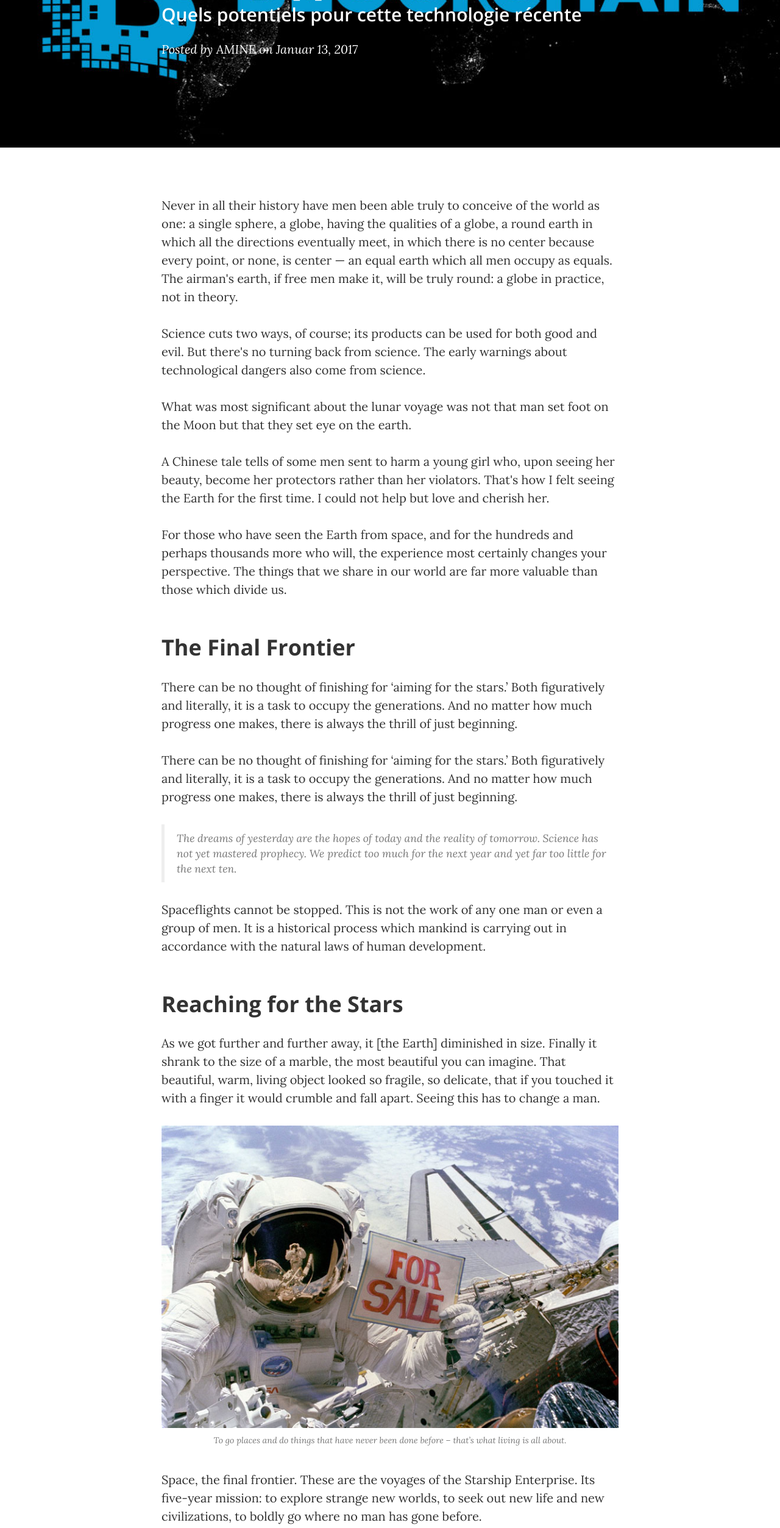
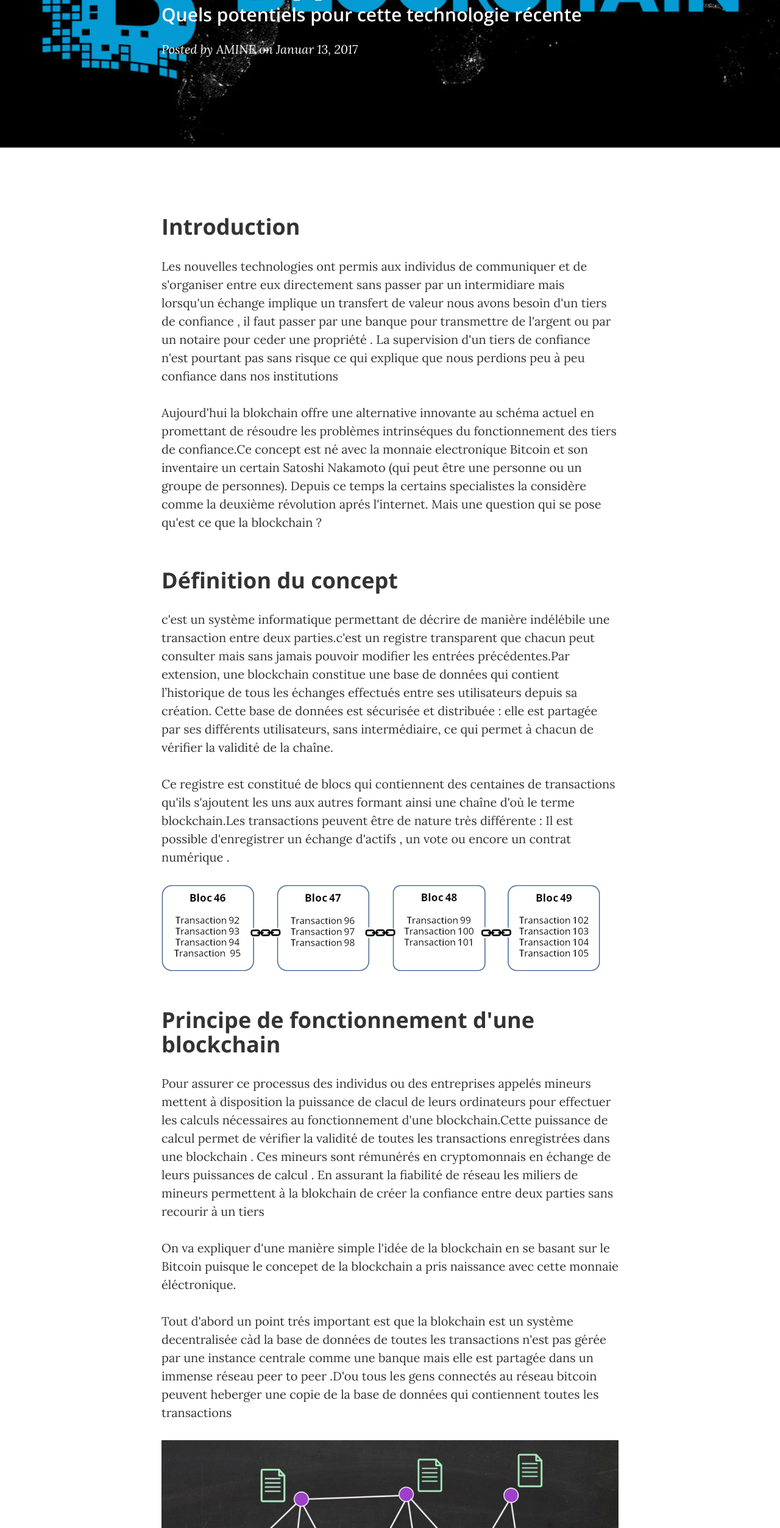
Before and after one commit to mohamedamine92/mohamedamine92.github.io, a website: page post.html in a window 1280 px wide. Shown: the part 294-2800 px from the top of the page at 61% size. Drawn offline with nearby package versions, Linux system fonts and the light colour scheme.

Commit message:
Initial commit

```diff
--- a/post.html
+++ b/post.html
@@ -42,7 +42,7 @@
                     <span class="sr-only">Toggle navigation</span>
                     Menu <i class="fa fa-bars"></i>
                 </button>
-                <a class="navbar-brand" href="index.html">AMINHOS</a>
+                <a class="navbar-brand" href="index.html">AMINE</a>
             </div>
 
             <!-- Collect the nav links, forms, and other content for toggling -->
@@ -88,39 +88,51 @@
         <div class="container">
             <div class="row">
                 <div class="col-lg-8 col-lg-offset-2 col-md-10 col-md-offset-1">
-                    <p>Never in all their history have men been able truly to conceive of the world as one: a single sphere, a globe, having the qualities of a globe, a round earth in which all the directions eventually meet, in which there is no center because every point, or none, is center — an equal earth which all men occupy as equals. The airman's earth, if free men make it, will be truly round: a globe in practice, not in theory.</p>
 
-                    <p>Science cuts two ways, of course; its products can be used for both good and evil. But there's no turning back from science. The early warnings about technological dangers also come from science.</p>
+                 <h2 class="section-heading">Introduction </h2>
 
-                    <p>What was most significant about the lunar voyage was not that man set foot on the Moon but that they set eye on the earth.</p>
+                    <p>Les nouvelles technologies ont permis aux individus de communiquer et de s'organiser entre eux directement sans passer par un intermidiare mais lorsqu'un échange implique un transfert de valeur nous avons besoin d'un tiers de confiance , il faut passer par une banque pour transmettre de l'argent ou par un notaire pour ceder une propriété . La supervision d'un tiers de confiance n'est pourtant pas sans risque ce qui explique que nous perdions peu à peu confiance dans nos institutions</p>
 
-                    <p>A Chinese tale tells of some men sent to harm a young girl who, upon seeing her beauty, become her protectors rather than her violators. That's how I felt seeing the Earth for the first time. I could not help but love and cherish her.</p>
+                    <p>Aujourd'hui la blokchain offre une alternative innovante au schéma actuel en promettant de résoudre les problèmes intrinséques du fonctionnement des tiers de confiance.Ce concept est né avec la monnaie electronique Bitcoin et son inventaire un certain Satoshi Nakamoto (qui peut être une personne ou un groupe de personnes). Depuis ce temps la certains specialistes la considère comme la deuxième révolution aprés l'internet. Mais une question qui se pose qu'est ce que la blockchain ?</p>
 
-                    <p>For those who have seen the Earth from space, and for the hundreds and perhaps thousands more who will, the experience most certainly changes your perspective. The things that we share in our world are far more valuable than those which divide us.</p>
+                 <h2 class="section-heading">Définition du concept</h2>
 
-                    <h2 class="section-heading">The Final Frontier</h2>
+                    <p>c'est un système informatique permettant de décrire de manière indélébile une transaction entre deux parties.c'est un registre transparent que chacun peut consulter mais sans jamais pouvoir modifier  les entrées précédentes.Par extension, une blockchain constitue une base de données qui contient l’historique de tous les échanges effectués entre ses utilisateurs depuis sa création. Cette base de données est sécurisée et distribuée : elle est partagée par ses différents utilisateurs, sans intermédiaire, ce qui permet à chacun de vérifier la validité de la chaîne.</p>
 
-                    <p>There can be no thought of finishing for ‘aiming for the stars.’ Both figuratively and literally, it is a task to occupy the generations. And no matter how much progress one makes, there is always the thrill of just beginning.</p>
-
-                    <p>There can be no thought of finishing for ‘aiming for the stars.’ Both figuratively and literally, it is a task to occupy the generations. And no matter how much progress one makes, there is always the thrill of just beginning.</p>
-
-                    <blockquote>The dreams of yesterday are the hopes of today and the reality of tomorrow. Science has not yet mastered prophecy. We predict too much for the next year and yet far too little for the next ten.</blockquote>
-
-                    <p>Spaceflights cannot be stopped. This is not the work of any one man or even a group of men. It is a historical process which mankind is carrying out in accordance with the natural laws of human development.</p>
-
-                    <h2 class="section-heading">Reaching for the Stars</h2>
-
-                    <p>As we got further and further away, it [the Earth] diminished in size. Finally it shrank to the size of a marble, the most beautiful you can imagine. That beautiful, warm, living object looked so fragile, so delicate, that if you touched it with a finger it would crumble and fall apart. Seeing this has to change a man.</p>
+                    <p>Ce registre est  constitué de blocs qui contiennent des centaines de transactions qu'ils s'ajoutent les uns aux autres formant ainsi une chaîne d'où le terme blockchain.Les transactions peuvent être de nature très différente : Il est possible d'enregistrer un échange d'actifs , un vote ou encore un contrat numérique .  </p>
 
                     <a href="#">
-                        <img class="img-responsive" src="img/post-sample-image.jpg" alt="">
+                        <img class="img-responsive" src="blck-schema.png" alt="">
                     </a>
-                    <span class="caption text-muted">To go places and do things that have never been done before – that’s what living is all about.</span>
 
-                    <p>Space, the final frontier. These are the voyages of the Starship Enterprise. Its five-year mission: to explore strange new worlds, to seek out new life and new civilizations, to boldly go where no man has gone before.</p>
+                 <h2 class="section-heading">Principe de fonctionnement d'une blockchain</h2>
+                    <p>Pour assurer ce processus des individus ou des entreprises appelés mineurs mettent à disposition la puissance de clacul de leurs ordinateurs pour effectuer les calculs nécessaires au fonctionnement d'une blockchain.Cette puissance de calcul permet de vérifier la validité de toutes les transactions enregistrées dans une blockchain . Ces mineurs sont rémunérés en cryptomonnais en échange de leurs puissances de calcul . En assurant la fiabilité de réseau les miliers de mineurs permettent à la blokchain de créer la confiance entre deux parties
+                    sans recourir à un tiers </p>
 
-                    <p>As I stand out here in the wonders of the unknown at Hadley, I sort of realize there’s a fundamental truth to our nature, Man must explore, and this is exploration at its greatest.</p>
+                    <p>On va expliquer d'une manière simple l'idée de la blockchain en se basant sur le Bitcoin puisque le concepet de la blockchain a pris naissance avec cette monnaie éléctronique.</p>
 
+                    <p>Tout d'abord un point trés important est que la blokchain est un système  decentralisée càd la base de données de toutes les transactions  n'est pas gérée par une instance centrale comme une banque mais elle est partagée dans un immense réseau peer to peer .D'ou tous les gens connectés au réseau bitcoin peuvent heberger une copie de la base de données qui contiennent toutes les transactions </p>
+
+                    <a href="#">
+                        <img class="img-responsive" src="peer_to_peer.png" alt="">
+                    </a>
+                    <span class="caption text-muted">Schéma simplifié du système peer-to-peer de la blockchain</span>
+
+                    <p>Imaginons un cas de transfert de Bitcoin entre deux personnes.Une personne A veut donner deux Bitcoins à une personne B , alors la personne A inscrit dans sa copie de la base de données cette transaction et ainsi toutes les copies du réseau se communiquent pour passer le message .Mais quand on voie ce message de transfert de Bitcoin comment on peut être certain de son auteur </p>
+
+                    <p>Pour résoudre ce problème d'authentification on utilise la cryptographie asymétrique</p>
+
+                  <a href="#">
+                        <img class="img-responsive" src="chiffrage_asym.png" alt="">
+                    </a>
+    <blockquote>Chiffrage asymétrique : c'est le faite qu'on chiffre le message avec une clé et on le déchiffre avec une autre clé </blockquote>
+
+                    <p>On parle donc de l'existance de deux clés publique que tous le monde peut obtenir et privé que seule la personne conçernée la possède </p>
+                    <p>En fait la personne A chiffre avec sa clé privé le message de la transaction "Moi personne A je donne 2 Bitcoins à la personne B" et inscrit ce msg chiffré dans la base de données et les autres personnes peuvent déchiffrer le message avec la clé publique et comme ça on est sur que cette personne a inscrit cette transaction puisque c'est le seul qui a pu la chiffrer de cette façon  </p>
+
+                    <a href="#">
+                        <img class="img-responsive" src="cle_priv_pub.png" alt="">
+                    </a>
                     <p>Placeholder text by <a href="http://spaceipsum.com/">Space Ipsum</a>. Photographs by <a href="https://www.flickr.com/photos/nasacommons/">NASA on The Commons</a>.</p>
                 </div>
             </div>
```
Also changed, not shown: index.html (+2 -2 lines), blck-schema.png (added), chiffrage_asym.png (added), chiffrage_simple.png (added), cle_priv_pub.png (added), fonctionnement-blockchain1.png (added), peer_to_peer.png (added), reseau_Bit.png (added).
